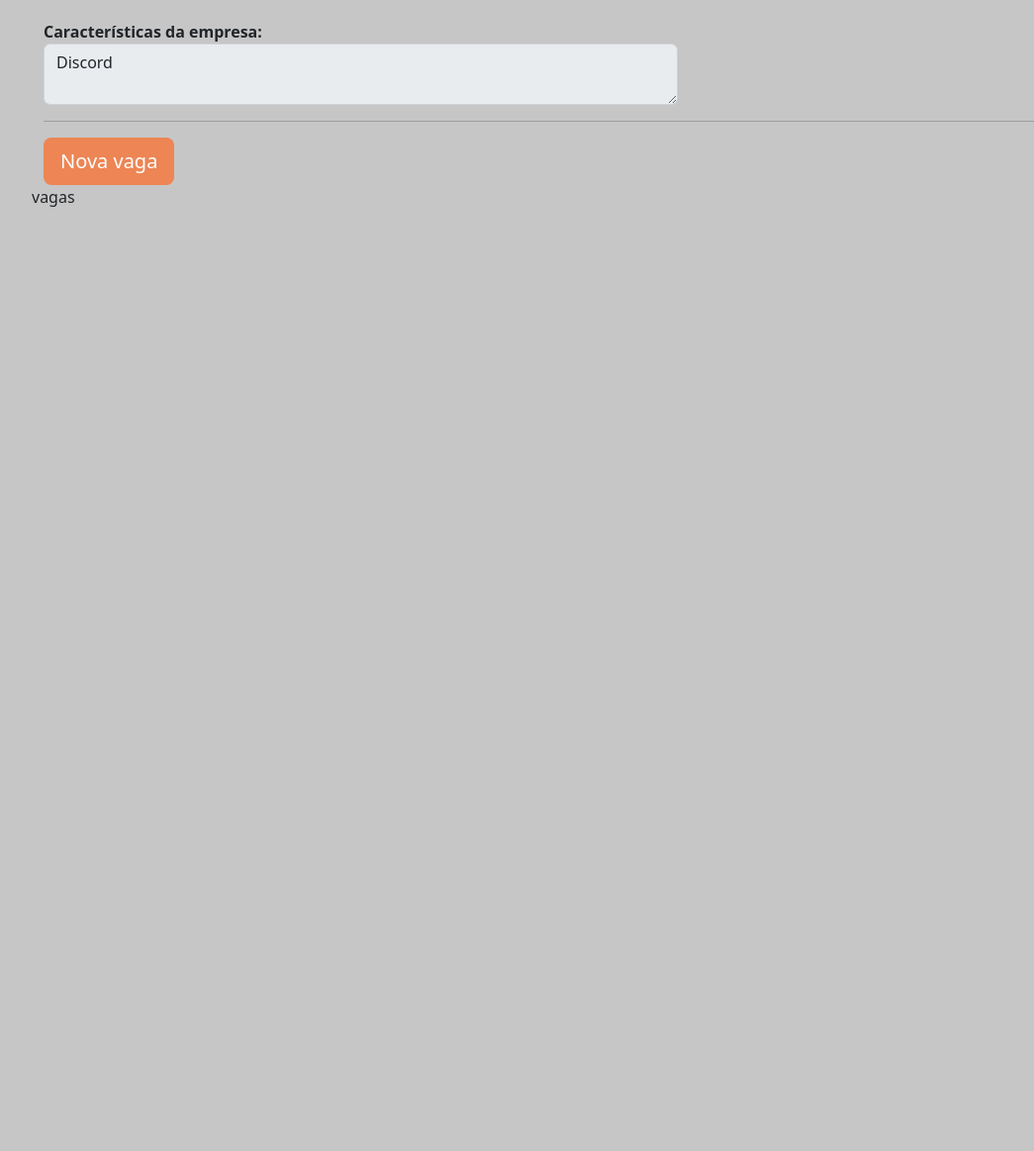
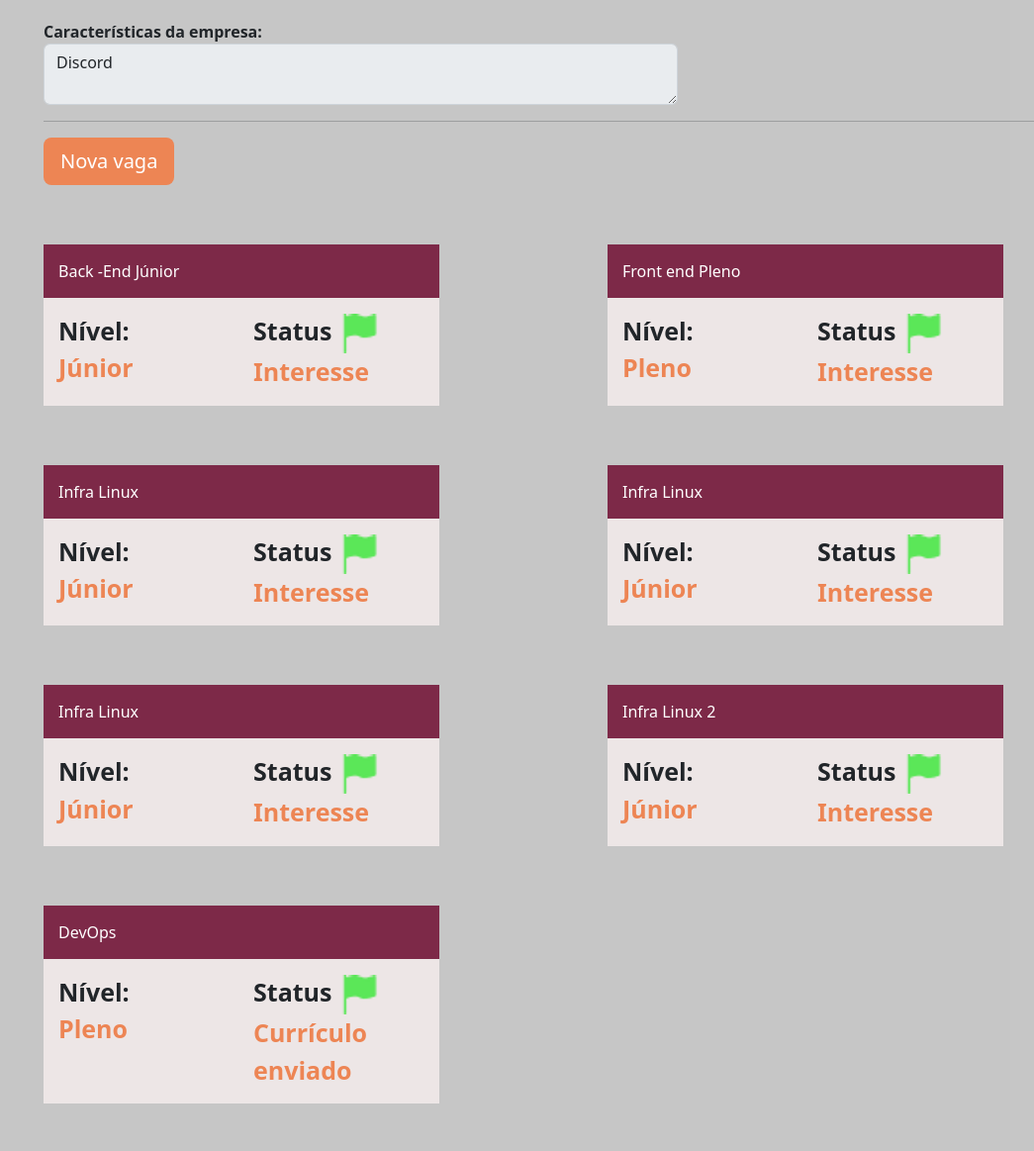
Before and after one commit to DiegoPereira12/pylab_2022, a Django app: page /home/empresa/5 in a window 1280 px wide. Shown: the part 390-1553 px from the top of the page at 99% size, without its empty margins (38-1083 px from the left). Before the commit the page ends 599 px from the top, so only its background shows below. Run offline with Django 4.2, Linux system fonts and the light colour scheme; data comes from the database, SQL or seed files in the repository; both versions use the stored data as it was after the commit.

Commit message:
update files 16012023

```diff
--- a/seletive/empresa/templates/empresa.html
+++ b/seletive/empresa/templates/empresa.html
@@ -59,7 +59,9 @@
                         {% for empresa in empresas %}
 
                             <tr {% if not forloop.counter|is_par %} class="tabela-linha" {% endif %}>
-                                <td>{{empresa.nome}}</td>
+                                <td>
+                                    <a href="{% url 'empresa_unica' empresa.id %}">{{empresa.nome}}</a>
+                                </td>
                                 <td>{{empresa.endereco}}</td>
                                 <td>
 
--- a/seletive/empresa/templates/empresa_unica.html
+++ b/seletive/empresa/templates/empresa_unica.html
@@ -69,7 +69,35 @@
         <a data-bs-toggle="modal" data-bs-target="#exampleModal" class="btn btn-lg btn-orange">Nova vaga</a>
 
         <div class="row">
-            vagas
+            {% for vaga in vagas %}
+                <div class="col-md">
+
+                <div class="box-vagas">
+                    <div class="header-vagas">
+                        {{vaga.titulo}}
+                    </div>
+
+                    <div class="body-vagas">
+                        <div class="row">
+                            <div class="col-md">
+                                <label class="paragrafo">Nível:</label>
+                                <br>
+                                <label class="paragrafo paragrafo-orange">{{vaga.get_nivel_experiencia_display}}</label>
+                            </div>
+
+                            <div class="col-md">
+                                <label class="paragrafo">Status <img src="{% static 'empresa/img/flag_green.png' %}"></label>
+                                <br>
+                                <label class="paragrafo paragrafo-orange">{{vaga.get_status_display}}</label>
+                            </div>
+
+                        </div>
+                    </div>
+
+                </div>
+
+                </div>
+            {% endfor %}
         </div>
 
     </div>
--- a/seletive/empresa/views.py
+++ b/seletive/empresa/views.py
@@ -1,6 +1,6 @@
 from django.shortcuts import render
 from django.http import HttpResponse
-from .models import Tecnologias, Empresa
+from .models import Tecnologias, Empresa, Vagas
 from django.shortcuts import redirect, get_object_or_404
 from django.contrib import messages
 from django.contrib.messages import constants
@@ -70,6 +70,8 @@ def empresa(request, id):
     empresa_unica = get_object_or_404(Empresa, id=id)
     empresas = Empresa.objects.all()
     tecnologias = Tecnologias.objects.all()
+    vagas = Vagas.objects.filter(empresa_id=id)
     return render(request, 'empresa_unica.html', {'empresa': empresa_unica,
                                                  'tecnologias': tecnologias,
-                                                 'empresas': empresas})
+                                                 'empresas': empresas,
+                                                 'vagas': vagas})
```
Also changed, not shown: seletive/db.sqlite3.
